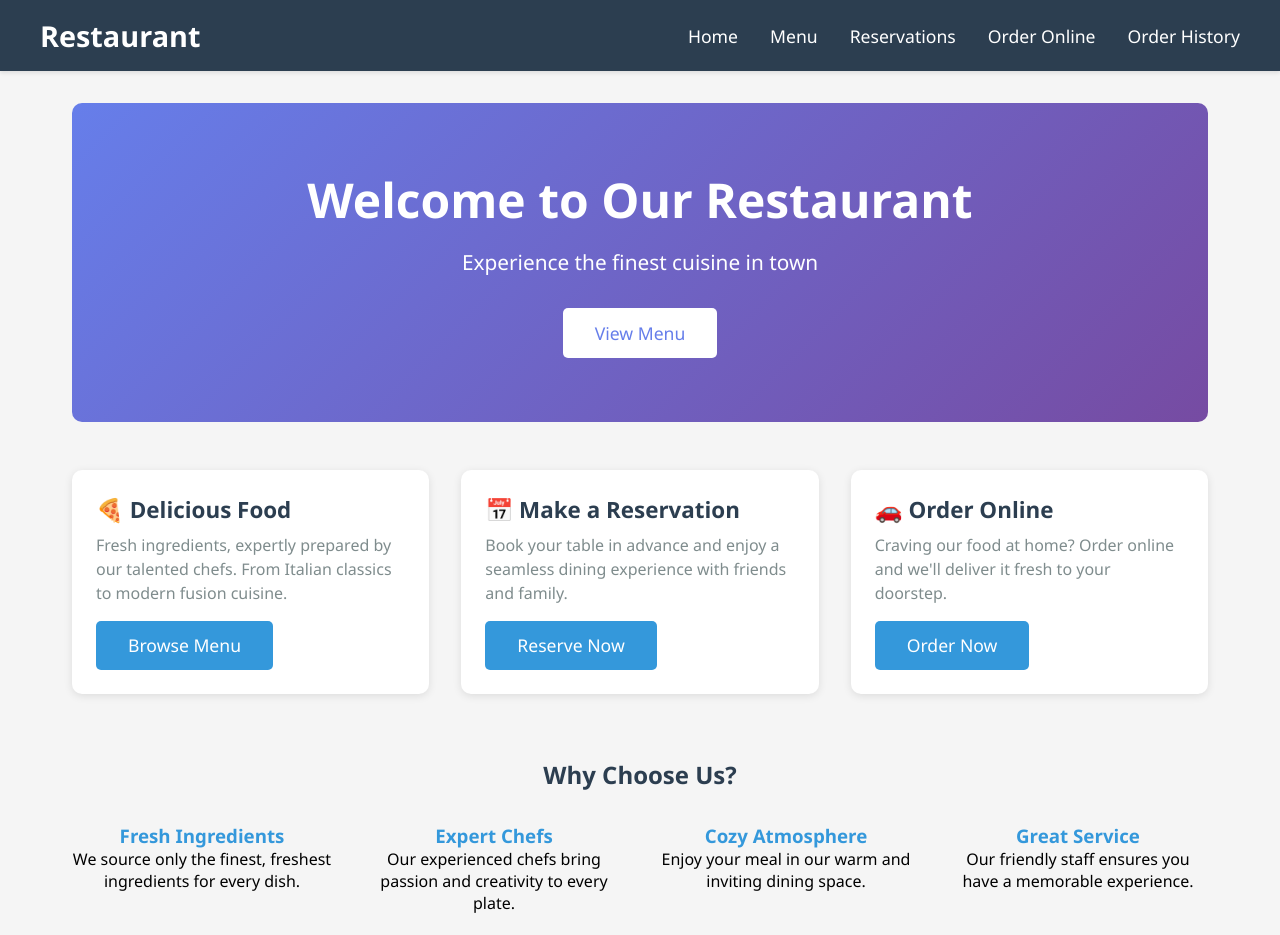
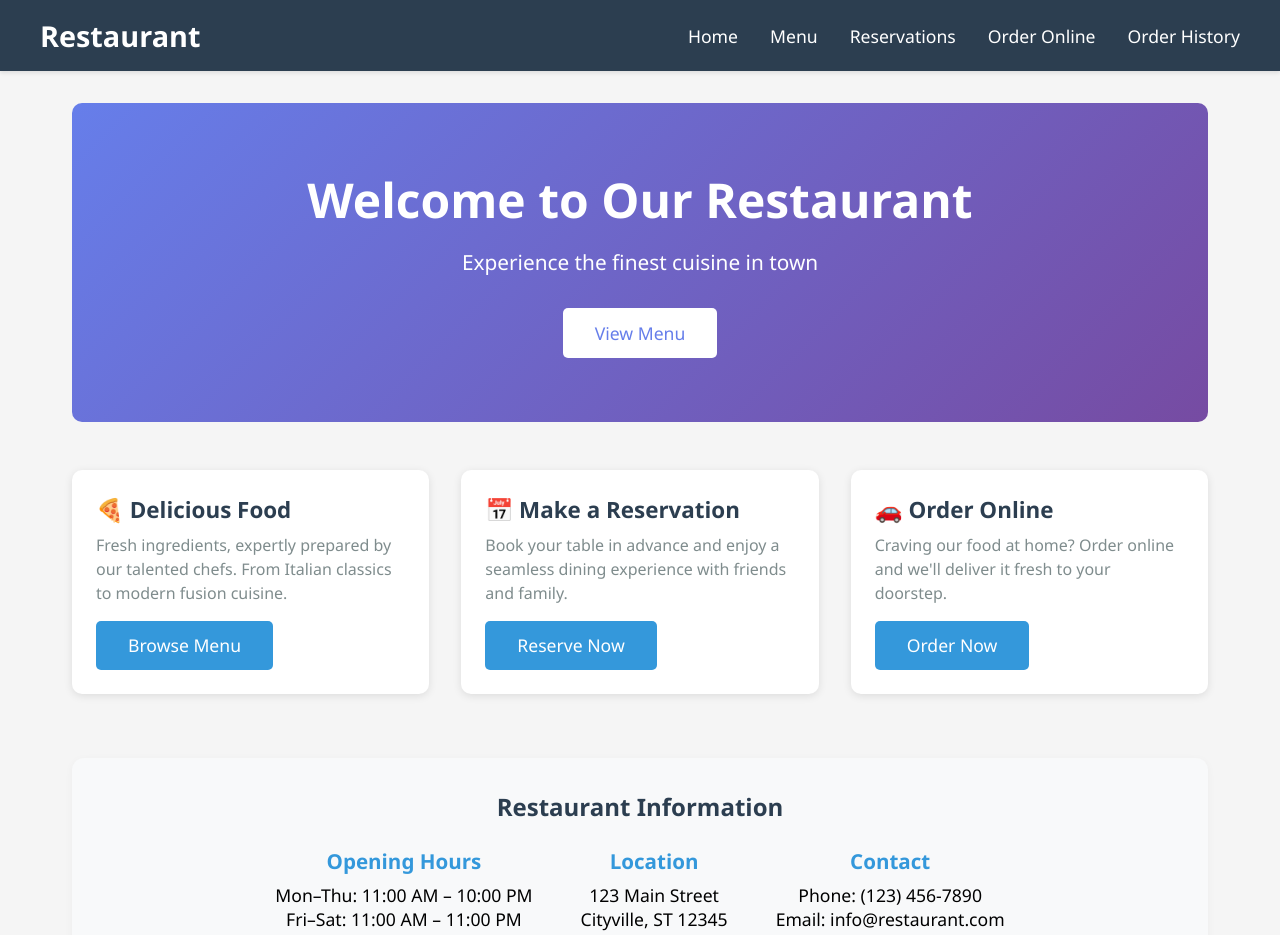
Before and after one commit to AhmadAlhajAsaad/Project_B-Restaurant, a React (Create React App) app in the folder frontend/: page / in a window 1280 px wide. Shown: the top 935 px of the page. Built offline with nearby package versions, Linux system fonts and the light colour scheme; the HTML template or start-up script is replaced by a standard one.

Commit message:
Add restaurant information section with opening hours, location, and contact details

```diff
--- a/frontend/src/pages/Home.tsx
+++ b/frontend/src/pages/Home.tsx
@@ -30,7 +30,37 @@ const Home: React.FC = () => {
         </div>
       </div>
 
-      <div style={{ marginTop: '4rem', textAlign: 'center' }}>
+      {/* Restaurant Information Section */}
+      <div style={{ marginTop: '4rem', marginBottom: '4rem', textAlign: 'center', background: '#f8f9fa', padding: '2rem', borderRadius: '12px', boxShadow: '0 2px 8px rgba(0,0,0,0.04)' }}>
+        <h2 style={{ color: '#2c3e50', marginBottom: '1.5rem' }}>Restaurant Information</h2>
+        <div style={{ display: 'flex', flexWrap: 'wrap', justifyContent: 'center', gap: '3rem', fontSize: '1.1rem' }}>
+          <div>
+            <h3 style={{ color: '#3498db', marginBottom: '0.5rem' }}>Opening Hours</h3>
+            <p style={{ margin: 0 }}>
+              Mon–Thu: 11:00 AM – 10:00 PM<br />
+              Fri–Sat: 11:00 AM – 11:00 PM<br />
+              Sun: 12:00 PM – 9:00 PM
+            </p>
+          </div>
+          <div>
+            <h3 style={{ color: '#3498db', marginBottom: '0.5rem' }}>Location</h3>
+            <p style={{ margin: 0 }}>
+              123 Main Street<br />
+              Cityville, ST 12345
+            </p>
+          </div>
+          <div>
+            <h3 style={{ color: '#3498db', marginBottom: '0.5rem' }}>Contact</h3>
+            <p style={{ margin: 0 }}>
+              Phone: (123) 456-7890<br />
+              Email: info@restaurant.com
+            </p>
+          </div>
+        </div>
+      </div>
+
+      {/* Why Choose Us Section */}
+      <div style={{ marginTop: '0', textAlign: 'center' }}>
         <h2 style={{ color: '#2c3e50', marginBottom: '1rem' }}>Why Choose Us?</h2>
         <div style={{ display: 'grid', gridTemplateColumns: 'repeat(auto-fit, minmax(250px, 1fr))', gap: '2rem', marginTop: '2rem' }}>
           <div>
```
